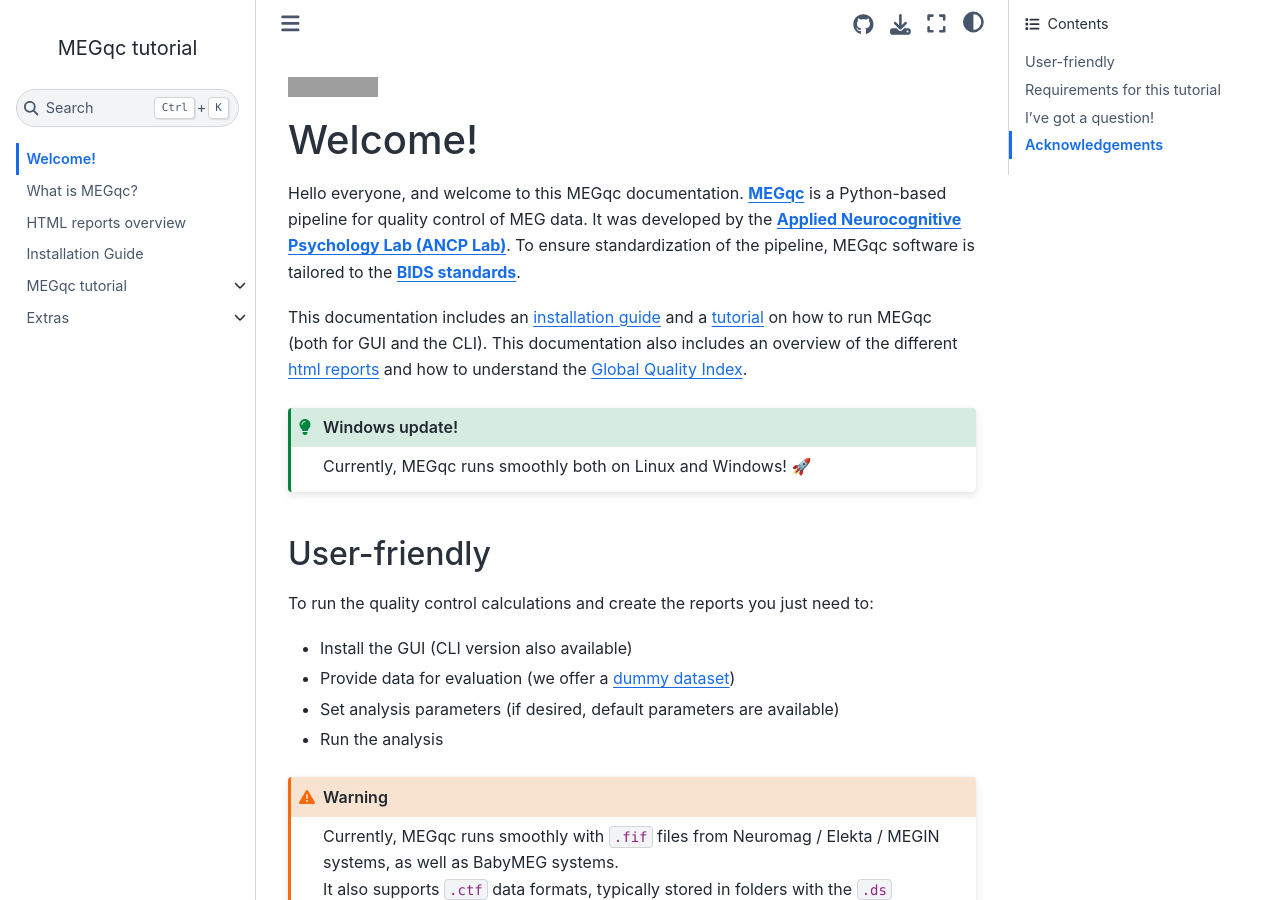
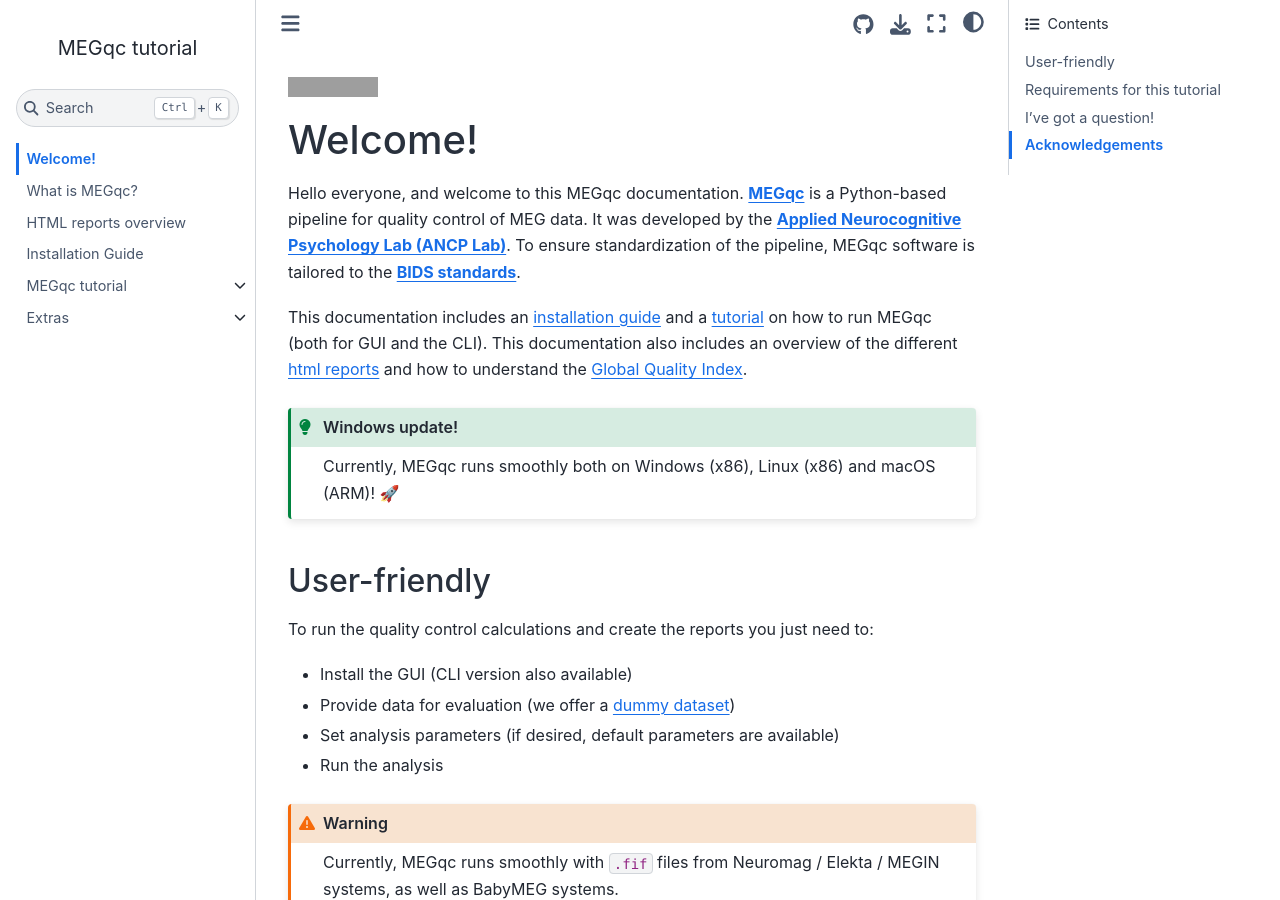
Before and after one commit to ANCPLabOldenburg/megqc_documentation, a Jupyter Book: the page built from index.md, in a window 1280 px wide and 900 px high. Built offline with Jupyter Book 1.0.4 settings and Sphinx 7.4.7 and the Sphinx Book theme 1.1.4, drawn with Linux system fonts in a browser that asks for light colours; pages that are not in the unit, such as notebooks, are missing from menus; grey boxes are pictures that could not be loaded.

Commit message:
Update index.md

````diff
--- a/index.md
+++ b/index.md
@@ -11,7 +11,7 @@
 ```{admonition} Windows update!
 :class: tip
 
-Currently, MEGqc runs smoothly both on Linux and Windows! 🚀
+Currently, MEGqc runs smoothly both on Windows (x86), Linux (x86) and macOS (ARM)! 🚀
 
 ```
 
````
